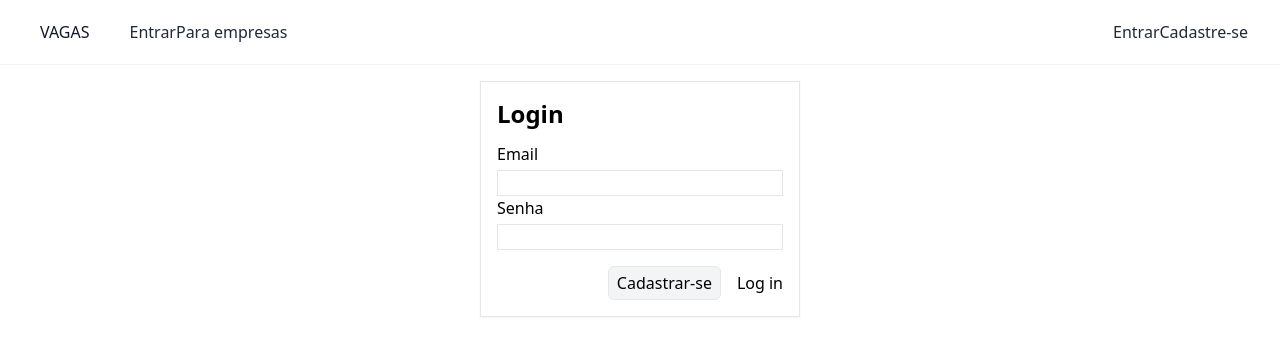
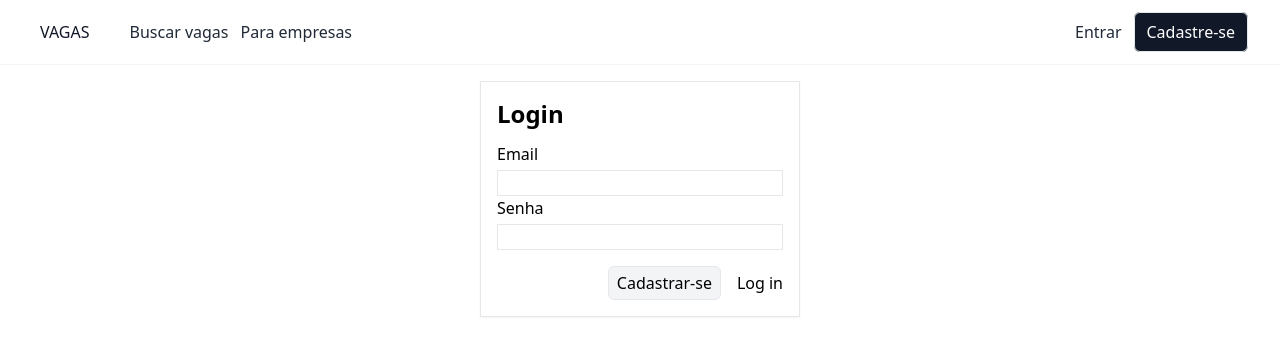
Before and after one commit to henricosta/projeto-java-poo-frontend, a Nuxt app: page /login/candidato in a window 1280 px wide. Shown: the top 356 px of the page. Built offline with nearby package versions, Linux system fonts and the light colour scheme.

Commit message:
fix style

```diff
--- a/components/FormSearchVaga.vue
+++ b/components/FormSearchVaga.vue
@@ -8,10 +8,10 @@
         </div>
         <div class="border-t shadow-sm bg-gray-50 py-4 flex justify-center">
             <button class="rounded-full border border-gray-800 hover:bg-gray-700 text-white bg-gray-800 px-5 mr-5">Redefinir filtros</button>
-            <select class="py-2 mx-2 border">
+            <select class="py-2 mx-2 border px-2 rounded-full">
                 <option value="0" disabled selected>Cidade</option>
             </select>
-            <select class="py-2 mx-2 border">
+            <select class="py-2 mx-2 border px-2 rounded-full">
                 <option value="0" disabled selected>Modalidade</option>
             </select>
         </div>
--- a/components/HeaderCandidato.vue
+++ b/components/HeaderCandidato.vue
@@ -11,7 +11,7 @@
                     </div>
                     <!-- Navigation Links -->
                     <div class="flex items-center">
-                        <NuxtLink to="/">Buscar vagas</NuxtLink>
+                        <NuxtLink to="/" class="mr-3">Buscar vagas</NuxtLink>
                         <NuxtLink to="/">Minhas vagas</NuxtLink>
                     </div>
                 </div>
--- a/components/HeaderDefault.vue
+++ b/components/HeaderDefault.vue
@@ -11,7 +11,7 @@
                     </div>
                     <!-- Navigation Links -->
                     <div class="flex items-center">
-                        <NuxtLink to="/">Entrar</NuxtLink>
+                        <NuxtLink to="/" class="mr-3">Buscar vagas</NuxtLink>
                         <NuxtLink to="/register/empresa">Para empresas</NuxtLink>
                     </div>
                 </div>
@@ -19,7 +19,7 @@
                 <div class="flex items-center mr-8">
                     <div>
                         <NuxtLink to="/login/candidato">Entrar</NuxtLink>
-                        <NuxtLink to="/register/candidato">Cadastre-se</NuxtLink>
+                        <NuxtLink to="/register/candidato" class="ml-3 border bg-gray-900 text-white rounded-md px-3 py-2">Cadastre-se</NuxtLink>
                     </div>
                 </div>
             </div>
```
